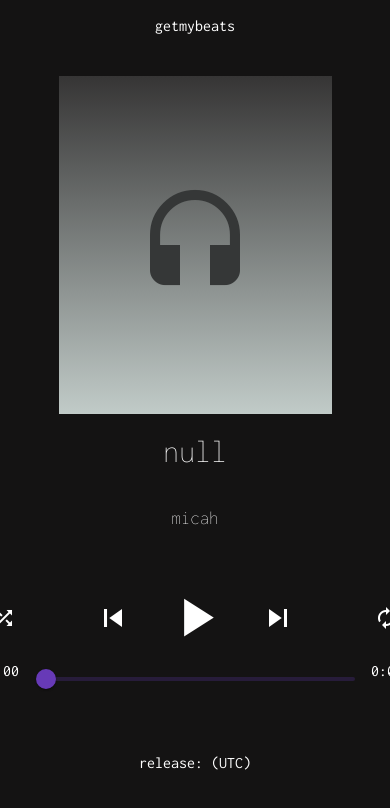
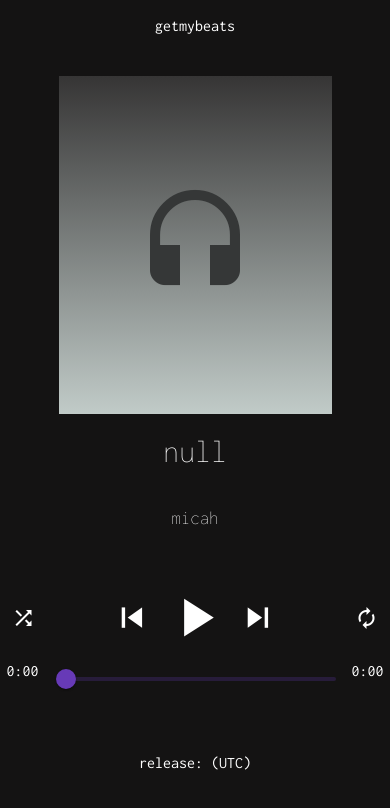
Before and after one commit to micahnorwoodjordan/getmybeats, an Angular app in the folder frontend-v3/: page / in a window 390 px wide. Shown: the top 808 px of the page. Built offline with nearby package versions, Linux system fonts and the light colour scheme; no server answers.

Commit message:
position buttons and icons

```diff
--- a/frontend-v3/src/app/player/player.component.css
+++ b/frontend-v3/src/app/player/player.component.css
@@ -6,11 +6,11 @@
 .duration-time-text { color: white; }
 .right-control-arrow:hover { cursor: pointer; transform: scale(2); transition: 0.5s; }
 .left-control-arrow:hover { cursor: pointer; transform: scale(2); transition: 0.5s; color: white; }
-.play-pause-control { cursor: pointer; transform: scale(2.7); transition: 0.5s; color: white; }
-.play-pause-control:hover { cursor: pointer; transform: scale(); transition: 0.5s; }
+.play-pause-control { cursor: pointer; transform: scale(2.7); transition: 0.5s; margin-left: 5vw; margin-right: 5vw; color: white; }
+.play-pause-control:hover { cursor: pointer; transform: scale(); margin-left: 5vw; margin-right: 5vw; transition: 0.5s; }
 .headset-backdrop-icon { color: rgb(53, 55, 55); transform: scale(5); }
-.left-control-arrow { cursor: pointer; transform: scale(2.3); transition: 0.5s; color: white; margin-right: 5vw; }
-.right-control-arrow { cursor: pointer; transform: scale(2.3); transition: 0.5s; color: white; margin-left: 5vw; }
+.left-control-arrow { cursor: pointer; transform: scale(2.3); transition: 0.5s; color: white; }
+.right-control-arrow { cursor: pointer; transform: scale(2.3); transition: 0.5s; color: white; }
 .progress-spinner { z-index: 1; position: absolute; top: 50vh; transform: scale(1.5); opacity: 0.3; }
 
 .backdrop {
@@ -32,23 +32,27 @@
 
 
 @media (max-width: 750px) {
-    .slider { width: 80vw; margin-top: 3vh; margin-bottom: 1vh; }
-    .left-control-arrow { cursor: pointer; transform: scale(1.5); transition: 0.5s; color: white; margin-right: 15vw; }
-    .right-control-arrow { cursor: pointer; transform: scale(1.5); transition: 0.5s; color: white; margin-left: 15vw; }
+    .current-time-text { color: white; }
+    .duration-time-text { color: white; }
+    .slider { width: 70vw; margin-top: 3vh; margin-bottom: 1vh; }
+    .left-control-arrow { cursor: pointer; transform: scale(1.7); transition: 0.5s; color: white; }
+    .right-control-arrow { cursor: pointer; transform: scale(1.7); transition: 0.5s; color: white; }
     .progress-spinner { z-index: 1; position: absolute; top: 51vh; opacity: 0.3; }
+    .play-pause-control { cursor: pointer; transform: scale(2.7); transition: 0.5s; margin-left: 10vw; margin-right: 10vw; color: white; }
+    .play-pause-control:hover { cursor: pointer; transform: scale(); transition: 0.5s; margin-left: 10vw; margin-right: 10vw; }
 
     .backdrop {
         margin-top: 5vh; width: 70vw; height: 40vh;
         background:linear-gradient(rgb(54, 53, 53), rgb(193, 203, 200));
     }
 
-    .repeat-icon-enabled { color: rgb(158, 94, 242); transform: scale(1.5); transition: 1s; margin-left: 10vh; cursor: pointer; }
-    .repeat-icon-enabled:hover { color: rgb(158, 94, 242); transform: scale(1.5); margin-left: 10vh; transition: 1s; cursor: pointer; }
-    .repeat-icon-disabled { color: white; transform: scale(1.0); transition: 1s; margin-left: 10vh; cursor: pointer; }
-    .repeat-icon-disabled:hover { color: white; transform: scale(1.0); margin-left: 10vh; transition: 1s; cursor: pointer; }
+    .repeat-icon-enabled { color: rgb(158, 94, 242); transform: scale(1.5); transition: 1s;cursor: pointer; }
+    .repeat-icon-enabled:hover { color: rgb(158, 94, 242); transform: scale(1.5); transition: 1s; cursor: pointer; }
+    .repeat-icon-disabled { color: white; transform: scale(1.0); transition: 1s; cursor: pointer; }
+    .repeat-icon-disabled:hover { color: white; transform: scale(1.0); transition: 1s; cursor: pointer; }
 
-    .shuffle-icon-enabled { color: rgb(158, 94, 242); transform: scale(1.5); transition: 1s; margin-right: 10vh; cursor: pointer; }
-    .shuffle-icon-enabled:hover { color: rgb(158, 94, 242); transform: scale(1.5); margin-right: 10vh; transition: 1s; cursor: pointer; }
-    .shuffle-icon-disabled { color: white; transform: scale(1.0); transition: 1s; margin-right: 10vh; cursor: pointer; }
-    .shuffle-icon-disabled:hover { color: white; transform: scale(1.0); margin-right: 10vh; transition: 1s; cursor: pointer; }
+    .shuffle-icon-enabled { color: rgb(158, 94, 242); transform: scale(1.5); transition: 1s; cursor: pointer; }
+    .shuffle-icon-enabled:hover { color: rgb(158, 94, 242); transform: scale(1.5); transition: 1s; cursor: pointer; }
+    .shuffle-icon-disabled { color: white; transform: scale(1.0); transition: 1s; cursor: pointer; }
+    .shuffle-icon-disabled:hover { color: white; transform: scale(1.0); transition: 1s; cursor: pointer; }
 }
--- a/frontend-v3/src/app/player/player.component.html
+++ b/frontend-v3/src/app/player/player.component.html
@@ -12,14 +12,14 @@
         </div>
         <mat-spinner *ngIf="loading" class="progress-spinner"></mat-spinner>
         <div class="control-buttons" fxLayout="row" fxLayoutAlign="space-evenly center">
-            <mat-icon *ngIf="shuffleEnabled" class="shuffle-icon-enabled" (click)="onClickShuffle()">shuffle</mat-icon>
-            <mat-icon  *ngIf="!shuffleEnabled" class="shuffle-icon-disabled" (click)="onClickShuffle()">shuffle</mat-icon>
-            <mat-icon class="left-control-arrow" (click)="onPrevious()">skip_previous</mat-icon>
-            <mat-icon *ngIf="audioTrack.paused" class="play-pause-control" (click)="onPlayPauseClick()">play_arrow</mat-icon>
-            <mat-icon *ngIf="!audioTrack.paused" class="play-pause-control" (click)="onPlayPauseClick()">pause</mat-icon>
-            <mat-icon class="right-control-arrow" (click)="onNext()">skip_next</mat-icon>
-            <mat-icon *ngIf="repeatEnabled" class="repeat-icon-enabled" (click)="onClickRepeat()">autorenew</mat-icon>
-            <mat-icon *ngIf="!repeatEnabled" class="repeat-icon-disabled" (click)="onClickRepeat()">autorenew</mat-icon>
+            <mat-icon *ngIf="shuffleEnabled" class="shuffle-icon-enabled" (click)="onClickShuffle()" fxFlex="10">shuffle</mat-icon>
+            <mat-icon  *ngIf="!shuffleEnabled" class="shuffle-icon-disabled" (click)="onClickShuffle()" fxFlex="10">shuffle</mat-icon>
+            <mat-icon class="left-control-arrow" (click)="onPrevious()" fxFlex="15">skip_previous</mat-icon>
+            <mat-icon *ngIf="audioTrack.paused" class="play-pause-control" (click)="onPlayPauseClick()" fxFlex="40">play_arrow</mat-icon>
+            <mat-icon *ngIf="!audioTrack.paused" class="play-pause-control" (click)="onPlayPauseClick()" fxFlex="40">pause</mat-icon>
+            <mat-icon class="right-control-arrow" (click)="onNext()" fxFlex="10">skip_next</mat-icon>
+            <mat-icon *ngIf="repeatEnabled" class="repeat-icon-enabled" (click)="onClickRepeat()" fxFlex="10">autorenew</mat-icon>
+            <mat-icon *ngIf="!repeatEnabled" class="repeat-icon-disabled" (click)="onClickRepeat()" fxFlex="10">autorenew</mat-icon>
         </div>
         <div fxLayout="row" fxLayoutAlign="space-evenly center">
             <div fxLayout="column" fxLayoutAlign="center center">
```
